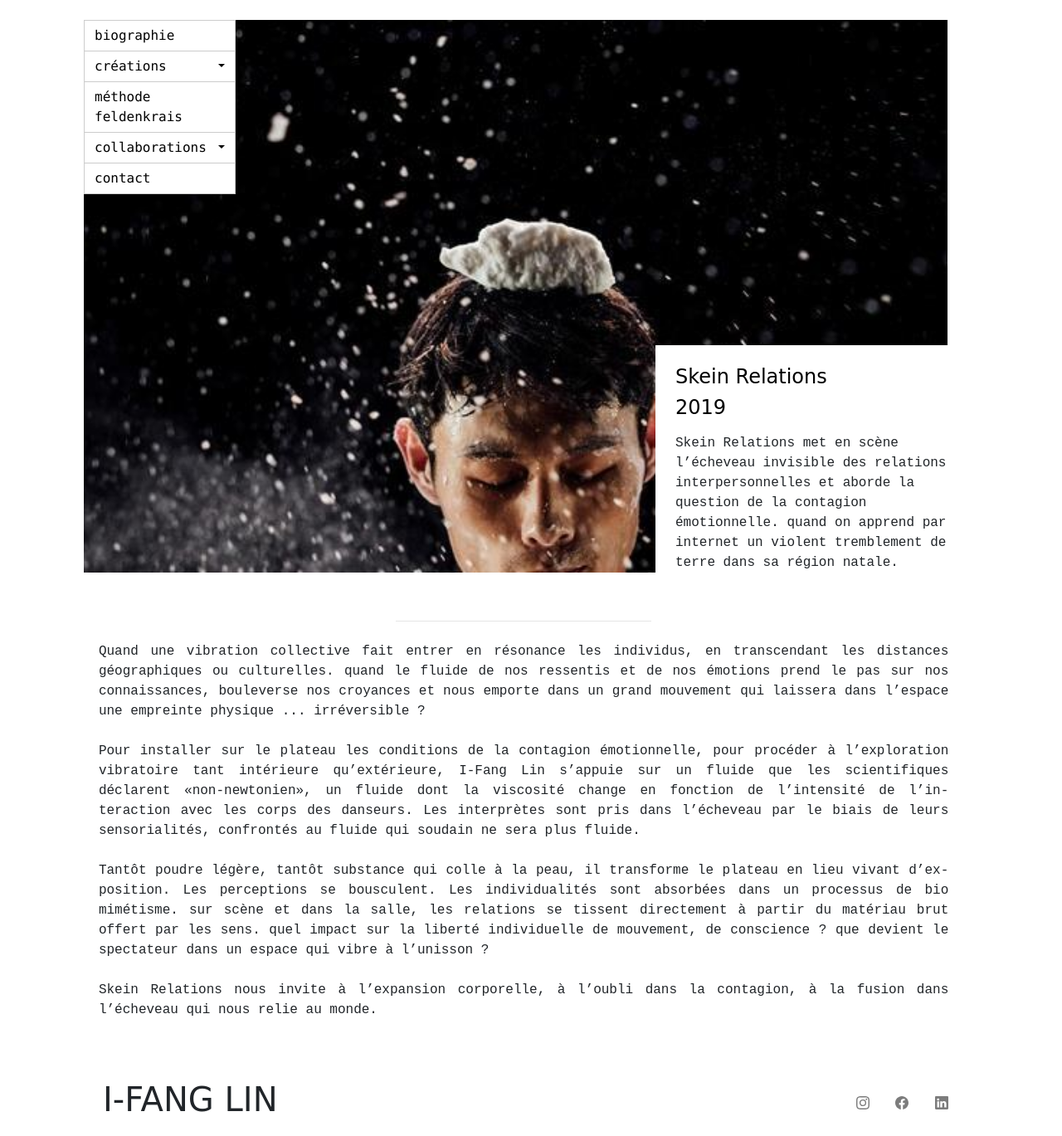
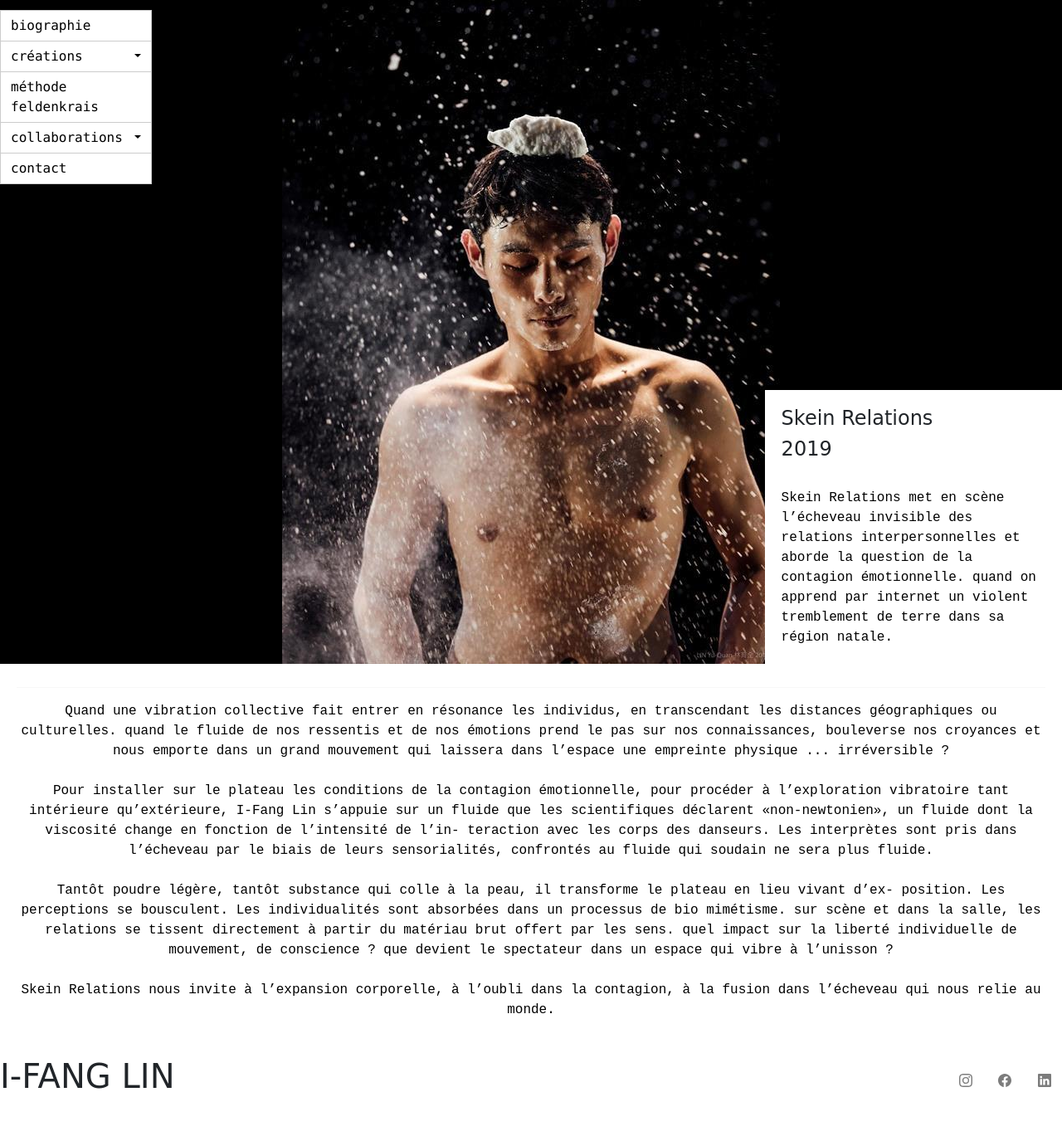
Before and after one commit to audnizuka/LinVitrine-master, a PHP site: page /skeinRelations.html in a window 1280 px wide. Shown: the whole page at 83% size. After the commit the page ends 1312 px from the top, so only its background shows below. Run offline with PHP 8.4, Linux system fonts and the light colour scheme; some libraries are stand-ins or nearby versions; some web fonts are replaced.

Commit message:
background large screen

```diff
--- a/skeinRelations.html
+++ b/skeinRelations.html
@@ -8,8 +8,7 @@
     <link rel="preconnect" href="https://fonts.googleapis.com">
     <link rel="preconnect" href="https://fonts.gstatic.com" crossorigin>
     <link href="https://fonts.googleapis.com/css2?family=Nixie+One&display=swap" rel="stylesheet">
-    <link rel="stylesheet" href="./skein.css">
-    <link rel="stylesheet" href="./stylesheet.css">
+    <link rel="stylesheet" href="./stylemain.css">
     <link href="https://cdn.jsdelivr.net/npm/bootstrap@5.2.2/dist/css/bootstrap.min.css" rel="stylesheet"
         integrity="sha384-Zenh87qX5JnK2Jl0vWa8Ck2rdkQ2Bzep5IDxbcnCeuOxjzrPF/et3URy9Bv1WTRi" crossorigin="anonymous">
     <script src="https://cdn.jsdelivr.net/npm/bootstrap@5.2.2/dist/js/bootstrap.bundle.min.js"
@@ -23,12 +22,8 @@
 </head>
 
 <body>
-    <header>
-
-    </header>
-
-    <main>
-        <div class="d-flex container">
+    <header class="bg-imagecontain" id="skein">
+        <div class="conteneur">
             <div id="mySidenav" class="sidenav">
                 <a id="closeBtn" href="#" class="close">×</a>
 
@@ -49,8 +44,10 @@
                                 <ul class="menu">
                                     <li><a class="dropdown-item" href="./cieMaiastra.html">la compagnie <br>
                                             maiastra</a></li>
-                                    <li><a class="dropdown-item" href="./enChinoiseries.html">en chinoiseries</a></li>
-                                    <li><a class="dropdown-item" href="./skeinRelations.html">skein relations</a></li>
+                                    <li><a class="dropdown-item" href="./enChinoiseries.html">en chinoiseries</a>
+                                    </li>
+                                    <li><a class="dropdown-item" href="./skeinRelations.html">skein relations</a>
+                                    </li>
                                     <li><a class="dropdown-item" href="./ebloui.html">ébloui</a></li>
                                     <li><a class="dropdown-item" href="./auLarge.html">au large</a></li>
                                     <li><a class="dropdown-item" href="./lOrigineDesChoses.html">l'origine <br> des
@@ -101,24 +98,27 @@
                     <span></span>
                 </span>
             </a>
-            <div>
-                <div class="box1">
-                    <div class="bg-image" id="skein">
-                    </div>
             <div class="presentation">
+                <section>
                     <h4>Skein Relations</h4>
                     <h4>2019</h4>
-                        <p>
-                        <div id="txt1"> Skein Relations met en scène l’écheveau invisible des relations
+                    <br>
+                    <p id="txt1"> Skein Relations met en scène l’écheveau invisible des relations
                         interpersonnelles et aborde la question de la contagion émotionnelle.
                         quand on apprend par internet un violent tremblement de terre
                         dans sa région natale.
+                    </p>
+                </section>
             </div>
+
         </div>
+    </header>
+
+    <main>
         <div class="presentation-large">
+            <section>
                 <hr>
-                        <br>
-                        <div id="txt2">
+                <p id="txt2">
                     Quand une vibration collective fait entrer en résonance les individus,
                     en transcendant les distances géographiques ou culturelles.
                     quand le fluide de nos ressentis et de nos émotions prend le pas
@@ -148,11 +148,9 @@
                     Skein Relations nous invite
                     à l’expansion corporelle, à l’oubli dans la contagion, à la fusion dans
                     l’écheveau qui nous relie au monde.
+                </p>
+            </section>
         </div>
-                    </div>
-                </div>
-
-
     </main>
 
 
--- a/stylemain.css
+++ b/stylemain.css
@@ -30,6 +30,15 @@ header {
     background-size: cover;
     margin-top: 0em;
 }
+
+.bg-imagecontain {
+    align-self: center;
+    background-repeat: no-repeat;
+    background-position: top center;
+    background-size: cover;
+    margin-top: 0em;
+}
+
 
 .conteneur{
     display: flex;
@@ -465,4 +474,12 @@ li {
     .presentation{
         width: 40%;
     }
+
 }
+
+@media screen and (min-width: 1181px){
+    .bg-imagecontain {
+        background-color: #000;
+        background-size: contain;
+    }
+}
```
Lines whose indentation alone changed are shown as unchanged.
